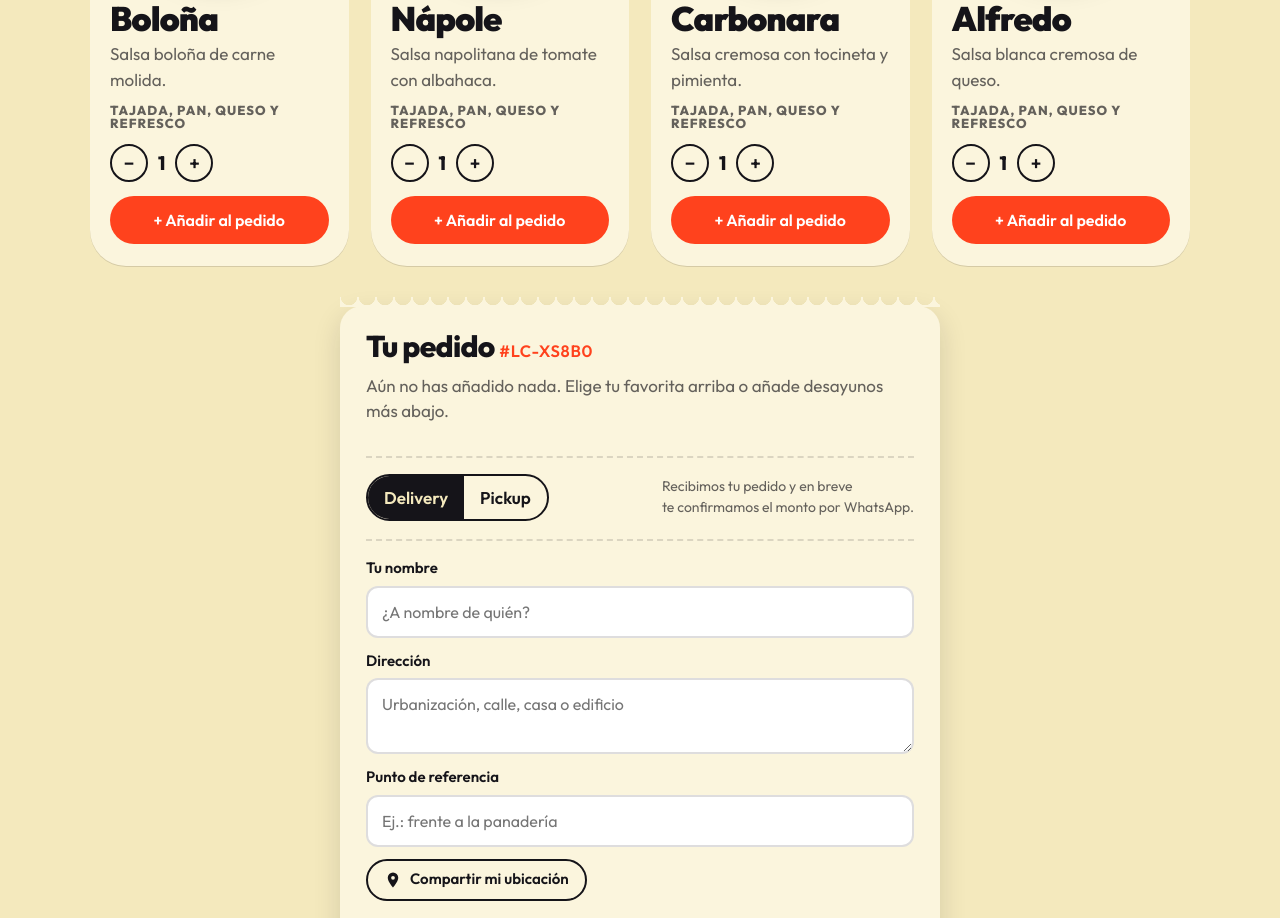
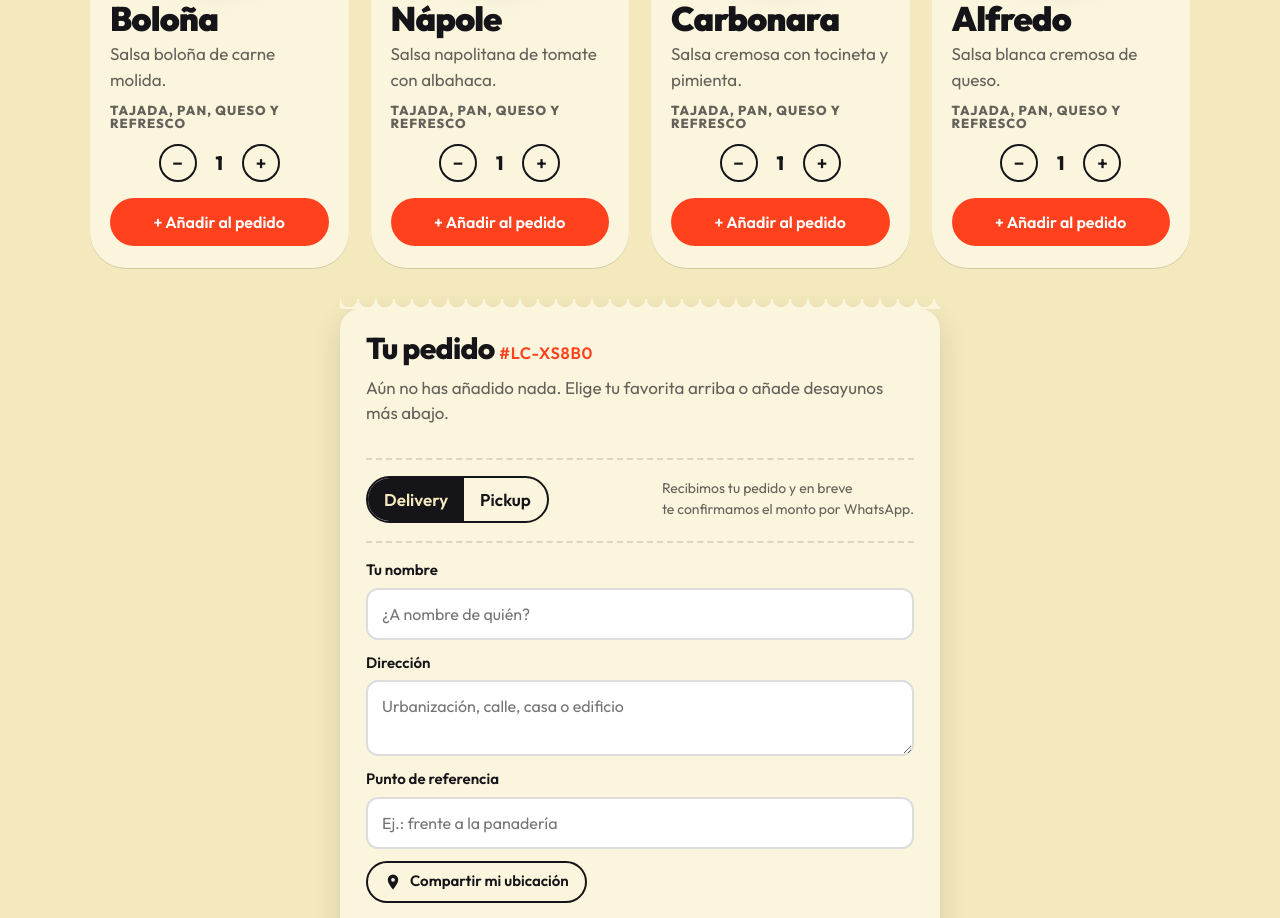
Before and after one commit to gutierrezbj/lacantina, a plain HTML site: page index.html in a window 1280 px wide. Shown: the part 1389-2307 px from the top of the page. Drawn offline with Linux system fonts and the light colour scheme.

Commit message:
Tarjetas de pasta: contador centrado y botón a lo ancho
Co-Authored-By: Claude Opus 5.5 <noreply@anthropic.com>
Claude-Session: https://claude.ai/code/session_011YZ7UA64nPUJNoVuPvDDQt

```diff
--- a/index.html
+++ b/index.html
@@ -128,7 +128,10 @@ h2{font-size:clamp(40px,7vw,84px)}
 .card:hover .card__img img{transform:rotate(-8deg) scale(1.03)}
 .card h3{font-size:34px;font-weight:900}
 .card p{margin:6px 0 16px;color:var(--ink-60)}
-.card__row{margin-top:auto;display:flex;flex-wrap:wrap;align-items:center;gap:10px}
+.card__row{margin-top:auto;display:flex;flex-direction:column;align-items:center;gap:12px}
+.card__row .qty{justify-content:center}
+.card__row .btn{width:100%;justify-content:center;white-space:nowrap}
+.qty span{min-width:2ch;text-align:center}
 .qty{display:flex;align-items:center;gap:10px;font-weight:800;font-size:19px}
 .qty button{width:38px;height:38px;border-radius:50%;border:2px solid var(--ink);background:transparent;font-size:19px;font-weight:600;padding:0}
 .sel{min-height:40px;padding:0 10px;border:2px solid var(--hair-l);border-radius:999px;background:#fff;font-weight:600;font-size:14px}
```
